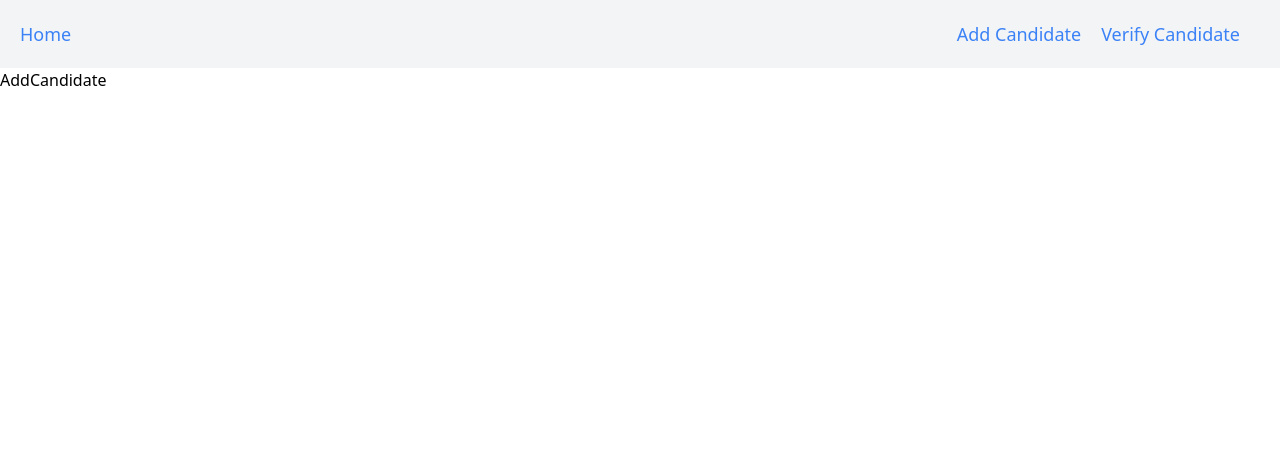
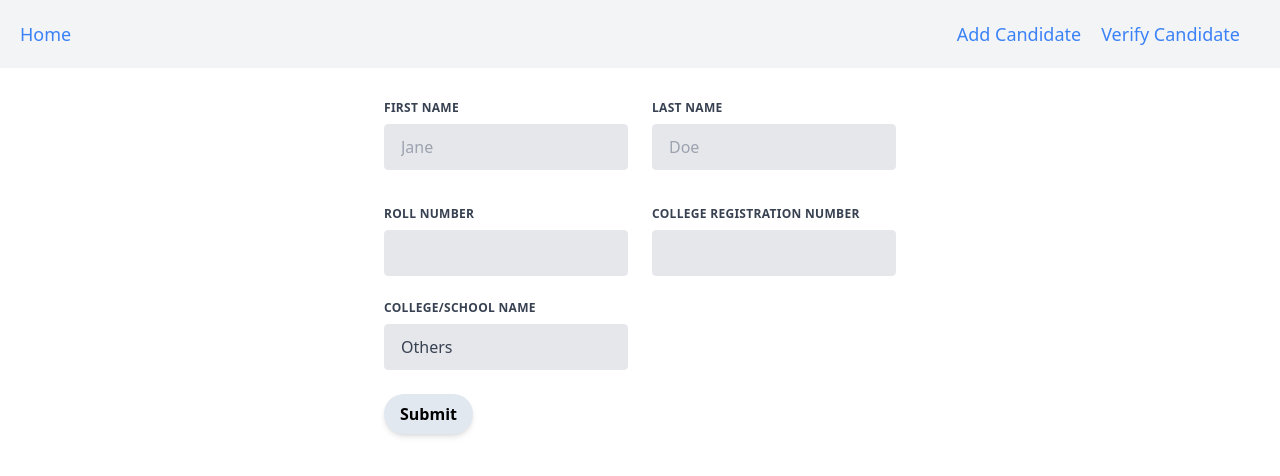
Before and after one commit to ShankhadeepBanerjee/final-year-project-frontend, a React (Vite) app: page /add-candidate in a window 1280 px wide. Shown: the top 476 px of the page. Built offline with nearby package versions, Linux system fonts and the light colour scheme.

Commit message:
feat: adds form to take basic info of candidate

```diff
--- a/src/pages/AddCandidate.jsx
+++ b/src/pages/AddCandidate.jsx
@@ -1,7 +1,150 @@
-import React from 'react'
+import React from "react";
+
+import FaceCapture from "../components/FaceCapture";
+
+import { useForm } from "react-hook-form";
+import { yupResolver } from "@hookform/resolvers/yup";
+import * as yup from "yup";
+
+const colleges = ["Others", "ABC college", "DEF college", "GHI college"];
+
+const schema = yup.object().shape({
+  firstName: yup.string().required("First Name is required please"),
+  lastName: yup.string().required("Last Name is required please"),
+  rollNumber: yup
+    .number()
+    .required("Roll Number is required please")
+    .typeError("you must specify a number"),
+  regNumber: yup
+    .number()
+    .required("Registration Number is required please")
+    .typeError("you must specify a number"),
+  collegeName: yup.string().required("College Name is required please"),
+  candidateFacePicURL: yup
+    .string()
+    .url()
+    .required("Please Provide Picture of Your Face."),
+});
 
 export default function AddCandidate() {
+  const {
+    register,
+    handleSubmit,
+    formState: { errors },
+  } = useForm({
+    resolver: yupResolver(schema),
+  });
+
+  const submitForm = (data) => {
+    console.log(data);
+  };
+
   return (
-    <div>AddCandidate</div>
-  )
+    <div className="flex justify-center py-8">
+      <form className="w-full max-w-lg" onSubmit={handleSubmit(submitForm)}>
+        <div className="flex flex-wrap -mx-3 mb-6">
+          <div className="w-full md:w-1/2 px-3 mb-6 md:mb-0">
+            <label
+              className="block uppercase tracking-wide text-gray-700 text-xs font-bold mb-2"
+              htmlFor="grid-first-name"
+            >
+              First Name
+            </label>
+            <input
+              {...register("firstName")}
+              className="appearance-none block w-full bg-gray-200 text-gray-700 border  rounded py-3 px-4 mb-3 leading-tight focus:outline-none focus:bg-white"
+              type="text"
+              placeholder="Jane"
+            />
+            <p className="text-red-500 text-xs italic">
+              {errors?.firstName?.message}
+            </p>
+          </div>
+          <div className="w-full md:w-1/2 px-3">
+            <label
+              className="block uppercase tracking-wide text-gray-700 text-xs font-bold mb-2"
+              htmlFor="grid-last-name"
+            >
+              Last Name
+            </label>
+            <input
+              {...register("lastName")}
+              className="appearance-none block w-full bg-gray-200 text-gray-700 border border-gray-200 rounded py-3 px-4 leading-tight focus:outline-none focus:bg-white focus:border-gray-500"
+              type="text"
+              placeholder="Doe"
+            />
+            <p className="text-red-500 text-xs italic">
+              {errors?.lastName?.message}
+            </p>
+          </div>
+        </div>
+
+        <div className="flex flex-wrap -mx-3 mb-6">
+          <div className="w-full md:w-1/2 px-3">
+            <label
+              className="block uppercase tracking-wide text-gray-700 text-xs font-bold mb-2"
+              htmlFor="grid-last-name"
+            >
+              Roll Number
+            </label>
+            <input
+              {...register("rollNumber")}
+              className="appearance-none block w-full bg-gray-200 text-gray-700 border border-gray-200 rounded py-3 px-4 leading-tight focus:outline-none focus:bg-white focus:border-gray-500"
+              type="number"
+            />
+            <p className="text-red-500 text-xs italic">
+              {errors?.rollNumber?.message}
+            </p>
+          </div>
+
+          <div className="w-full md:w-1/2 px-3">
+            <label
+              className="block uppercase tracking-wide text-gray-700 text-xs font-bold mb-2"
+              htmlFor="grid-last-name"
+            >
+              College Registration Number
+            </label>
+            <input
+              {...register("regNumber")}
+              className="appearance-none block w-full bg-gray-200 text-gray-700 border border-gray-200 rounded py-3 px-4 leading-tight focus:outline-none focus:bg-white focus:border-gray-500"
+              type="number"
+            />
+            <p className="text-red-500 text-xs italic">
+              {errors?.regNumber?.message}
+            </p>
+          </div>
+        </div>
+
+        <div className="flex flex-wrap -mx-3 mb-6">
+          <div className="w-full md:w-1/2 px-3 mb-6 md:mb-0">
+            <label
+              className="block uppercase tracking-wide text-gray-700 text-xs font-bold mb-2"
+              htmlFor="grid-first-name"
+            >
+              College/School Name
+            </label>
+            <select
+              {...register("collegeName")}
+              className="appearance-none block w-full bg-gray-200 text-gray-700 border border-gray-200 rounded py-3 px-4 leading-tight focus:outline-none focus:bg-white focus:border-gray-500"
+            >
+              {colleges.map((item, idx) => (
+                <option value={item} key={idx}>
+                  {item}
+                </option>
+              ))}
+            </select>
+            <p className="text-red-500 text-xs italic">
+              {errors?.collegeName?.message}
+            </p>
+          </div>
+        </div>
+
+        <input
+          type="submit"
+          value="Submit"
+          className="BaseButton bg-slate-200"
+        />
+      </form>
+    </div>
+  );
 }
```
